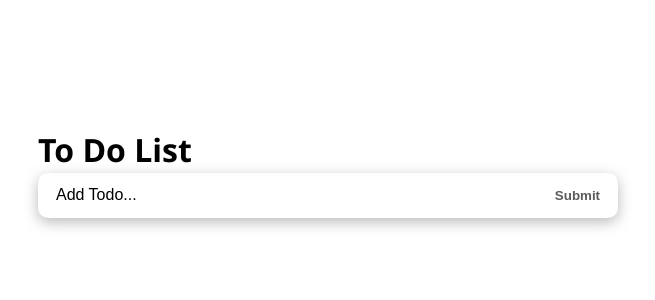
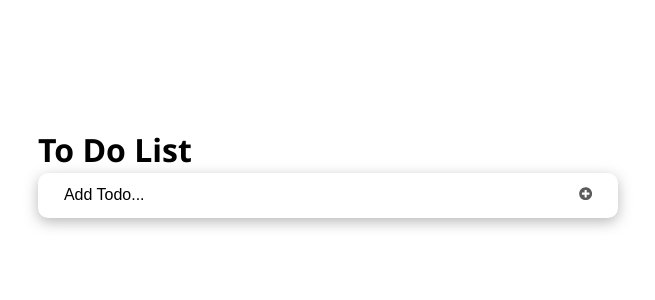
Before and after one commit to alvaroiporre/ReactToDoList, a React (Create React App) app: page / in a window 1280 px wide. Shown: the top 300 px of the page, without its empty margins (312-967 px from the left). Built offline with nearby package versions, Linux system fonts and the light colour scheme.

Commit message:
Add Icons

```diff
--- a/package.json
+++ b/package.json
@@ -8,6 +8,7 @@
     "@testing-library/user-event": "^13.5.0",
     "react": "^18.2.0",
     "react-dom": "^18.2.0",
+    "react-icons": "^4.9.0",
     "react-scripts": "5.0.1",
     "uuid": "^9.0.0",
     "web-vitals": "^2.1.4"
--- a/src/components/InputTodo.jsx
+++ b/src/components/InputTodo.jsx
@@ -1,4 +1,5 @@
 import { useState } from 'react';
+import {FaPlusCircle} from 'react-icons/fa';
 
 const InputTodo = ({ addTodoItem }) => {
   const [title, setTitle] = useState('');
@@ -29,7 +30,9 @@ const InputTodo = ({ addTodoItem }) => {
           onChange={handleChange}
           className="input-text"
         />
-        <button type="submit" className="input-submit">Submit</button>
+        <button type="submit" className="input-submit">
+					<FaPlusCircle />
+				</button>
       </form>
       <span className="submit-warning">{message}</span>
     </>
--- a/src/components/TodoItem.jsx
+++ b/src/components/TodoItem.jsx
@@ -1,4 +1,6 @@
 import { useState } from 'react';
+import {FaTrash} from 'react-icons/fa';
+import {AiFillEdit} from 'react-icons/ai';
 
 const TodoItem = ({
   itemProp, handleChange, delTodo, setUpdate,
@@ -29,8 +31,12 @@ const TodoItem = ({
           checked={itemProp.completed}
           onChange={() => handleChange(itemProp.id)}
         />
-        <button type="submit" onClick={handleEditing}>Edit</button>
-        <button type="submit" onClick={() => delTodo(itemProp.id)}>Delete</button>
+        <button type="submit" onClick={handleEditing}>
+          <AiFillEdit />
+        </button>
+        <button type="submit" onClick={() => delTodo(itemProp.id)}>
+          <FaTrash />
+        </button>
         {itemProp.title}
       </div>
       <input
```
Also changed, not shown: 1 other file (tests, documents, lock files or other folders).
